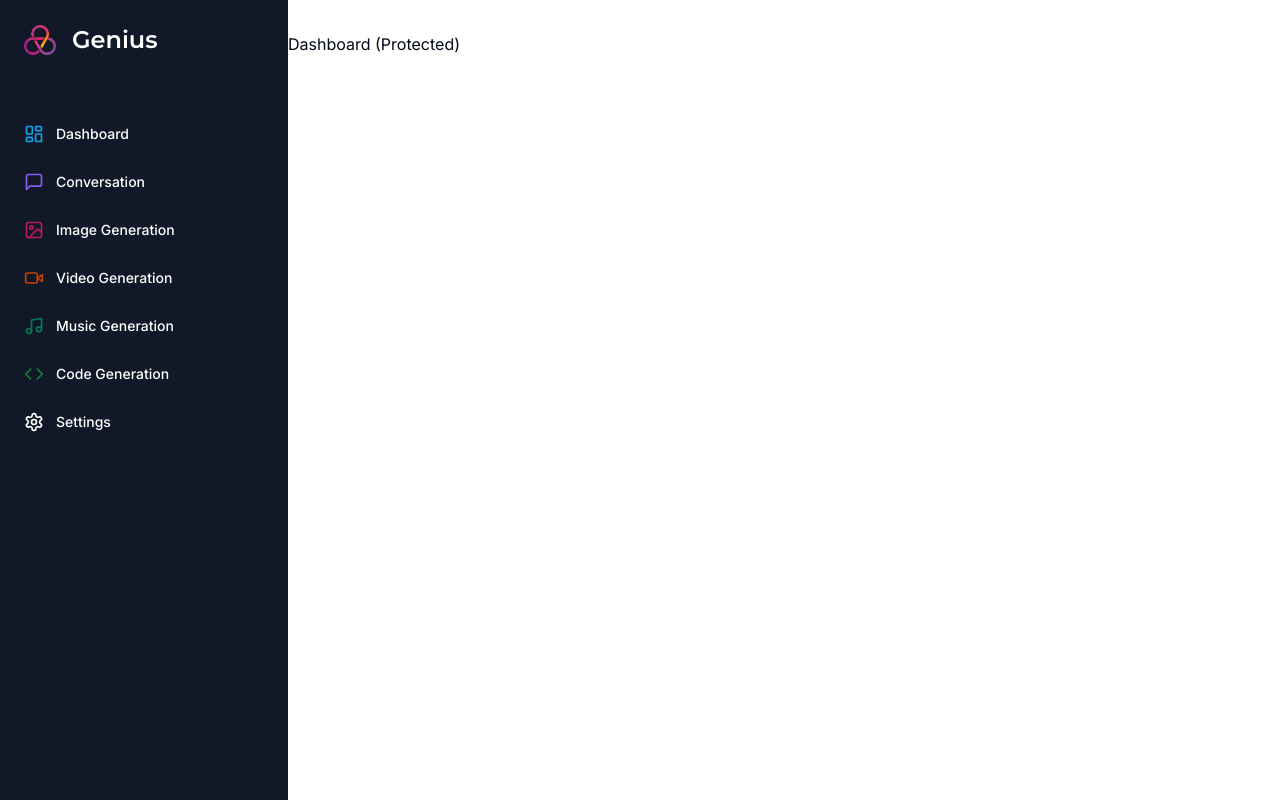
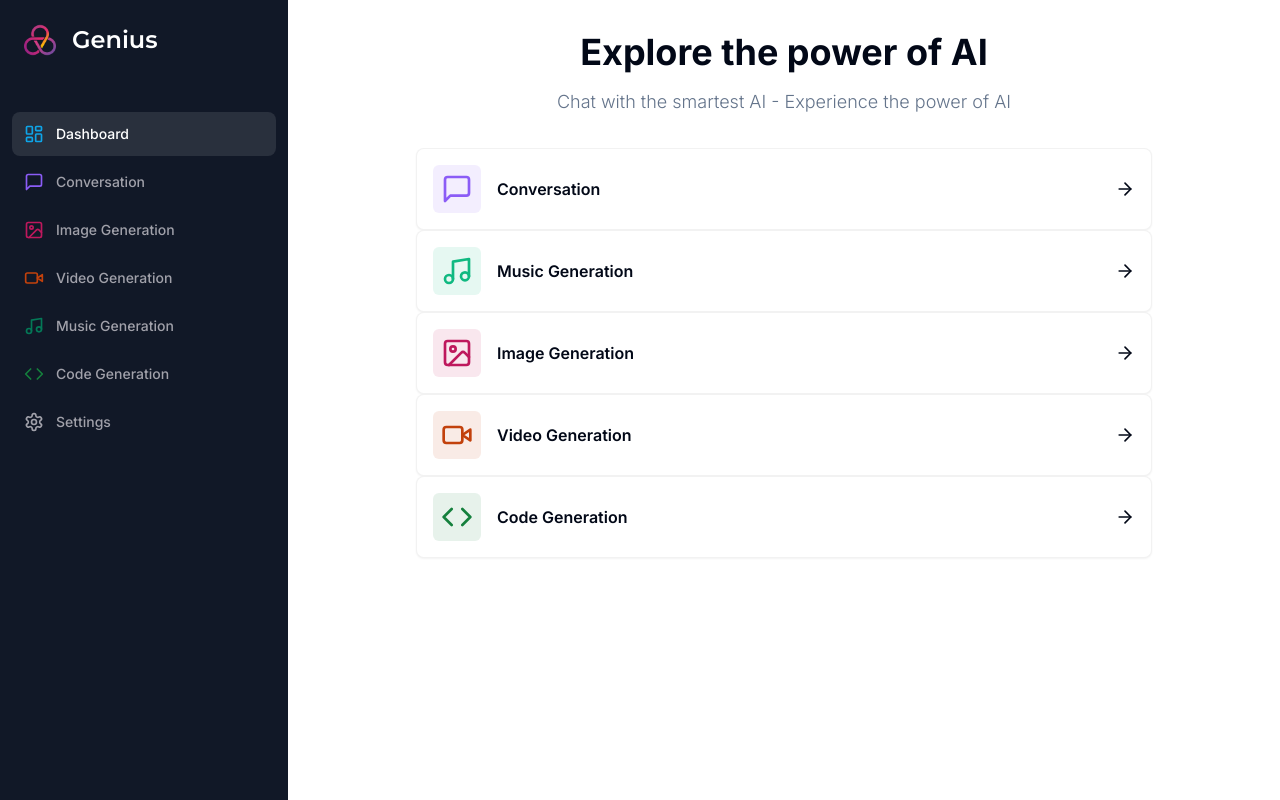
Before and after one commit to mu0363/ai-saas-generator, a Next.js app: page /dashboard in a window 1280 px wide. Built offline with nearby package versions, Linux system fonts and the light colour scheme.

Commit message:
add dashboard cards

```diff
--- a/app/(dahsboard)/(routes)/dashboard/page.tsx
+++ b/app/(dahsboard)/(routes)/dashboard/page.tsx
@@ -1,9 +1,85 @@
-import { UserButton } from "@clerk/nextjs";
+"use client";
+
+import { Card } from "@/components/ui/card";
+import { cn } from "@/lib/utils";
+import {
+  ArrowRight,
+  Code,
+  ImageIcon,
+  MessageSquare,
+  Music,
+  VideoIcon,
+} from "lucide-react";
+import { useRouter } from "next/navigation";
+
+export const tools = [
+  {
+    label: "Conversation",
+    icon: MessageSquare,
+    href: "/conversation",
+    color: "text-violet-500",
+    bgColor: "bg-violet-500/10",
+  },
+  {
+    label: "Music Generation",
+    icon: Music,
+    href: "/music",
+    color: "text-emerald-500",
+    bgColor: "bg-emerald-500/10",
+  },
+  {
+    label: "Image Generation",
+    icon: ImageIcon,
+    color: "text-pink-700",
+    bgColor: "bg-pink-700/10",
+    href: "/image",
+  },
+  {
+    label: "Video Generation",
+    icon: VideoIcon,
+    color: "text-orange-700",
+    bgColor: "bg-orange-700/10",
+    href: "/video",
+  },
+  {
+    label: "Code Generation",
+    icon: Code,
+    color: "text-green-700",
+    bgColor: "bg-green-700/10",
+    href: "/code",
+  },
+];
 
 export default function DashboardPage() {
+  const router = useRouter();
   return (
     <div>
-      <p>Dashboard (Protected)</p>
+      <div className="mb-8 space-y-4">
+        <h2 className="text-2xl md:text-4xl font-bold text-center">
+          Explore the power of AI
+        </h2>
+        <p className="text-muted-foreground font-light text-sm md:text-lg text-center">
+          Chat with the smartest AI - Experience the power of AI
+        </p>
+      </div>
+
+      <div className="px-4 md:px-20 lg:px-32 pace-y-4">
+        {tools.map((tool) => (
+          <Card
+            key={tool.href}
+            className="p-4 border-black/5 flex  items-center justify-between hover:shadow-md transition cursor-pointer"
+            onClick={() => router.push(tool.href)}
+          >
+            <div className="flex items-center gap-x-4">
+              <div className={cn("p-2 w-fit rounded-md", tool.bgColor)}>
+                <tool.icon className={cn("w-8 h-8", tool.color)} />
+              </div>
+              <div className="font-semibold">{tool.label}</div>
+            </div>
+            <ArrowRight className="w-5 h-5" />
+          </Card>
+        ))}
+      </div>
     </div>
   );
 }
--- a/components/mobile-sidebar.tsx
+++ b/components/mobile-sidebar.tsx
@@ -4,8 +4,20 @@
 import { Button } from "./ui/button";
 import { Sheet, SheetContent, SheetTrigger } from "@/components/ui/sheet";
 import { Sidebar } from "./sidebar";
+import { useEffect, useState } from "react";
 
 export function MobileSidebar() {
+  // MEMO: Avoid hydration errors from the sidebar when reload page
+  const [isMounted, setMounted] = useState(false);
+
+  useEffect(() => {
+    setMounted(true);
+  }, []);
+
+  if (!isMounted) {
+    return null;
+  }
+
   return (
     <Sheet>
       <SheetTrigger>
--- a/components/sidebar.tsx
+++ b/components/sidebar.tsx
@@ -1,3 +1,5 @@
+"use client";
+
 import { cn } from "@/lib/utils";
 import {
   LayoutDashboard,
@@ -11,6 +13,7 @@
 import { Montserrat } from "next/font/google";
 import Image from "next/image";
 import Link from "next/link";
+import { usePathname } from "next/navigation";
 
 const montserrat = Montserrat({
   weight: "600",
@@ -62,6 +65,7 @@
 ];
 
 export function Sidebar() {
+  const pathname = usePathname();
   return (
     <div className="space-y-4 py-4 flex flex-col h-full bg-[#111827] text-white">
       <div className="px-3 py-2 flex-1">
@@ -78,7 +82,12 @@
             <Link
               key={route.label}
               href={route.href}
-              className="text-sm group flex p-3 w-full justify-start font-medium cursor-pointer hover:text-white hover:bg-white/10 rounded-lg transition"
+              className={cn(
+                "text-sm group flex p-3 w-full justify-start font-medium cursor-pointer hover:text-white hover:bg-white/10 rounded-lg transition",
+                pathname === route.href
+                  ? "text-white bg-white/10"
+                  : "text-zinc-400"
+              )}
             >
               <div className="flex items-center flex-1">
                 <route.icon className={cn("h-5 w-5 mr-3", route.color)} />
--- /dev/null
+++ b/components/ui/card.tsx
@@ -0,0 +1,79 @@
+import * as React from "react"
+
+import { cn } from "@/lib/utils"
+
+const Card = React.forwardRef<
+  HTMLDivElement,
+  React.HTMLAttributes<HTMLDivElement>
+>(({ className, ...props }, ref) => (
+  <div
+    ref={ref}
+    className={cn(
+      "rounded-lg border bg-card text-card-foreground shadow-sm",
+      className
+    )}
+    {...props}
+  />
+))
+Card.displayName = "Card"
+
+const CardHeader = React.forwardRef<
+  HTMLDivElement,
+  React.HTMLAttributes<HTMLDivElement>
+>(({ className, ...props }, ref) => (
+  <div
+    ref={ref}
+    className={cn("flex flex-col space-y-1.5 p-6", className)}
+    {...props}
+  />
+))
+CardHeader.displayName = "CardHeader"
+
+const CardTitle = React.forwardRef<
+  HTMLParagraphElement,
+  React.HTMLAttributes<HTMLHeadingElement>
+>(({ className, ...props }, ref) => (
+  <h3
+    ref={ref}
+    className={cn(
+      "text-2xl font-semibold leading-none tracking-tight",
+      className
+    )}
+    {...props}
+  />
+))
+CardTitle.displayName = "CardTitle"
+
+const CardDescription = React.forwardRef<
+  HTMLParagraphElement,
+  React.HTMLAttributes<HTMLParagraphElement>
+>(({ className, ...props }, ref) => (
+  <p
+    ref={ref}
+    className={cn("text-sm text-muted-foreground", className)}
+    {...props}
+  />
+))
+CardDescription.displayName = "CardDescription"
+
+const CardContent = React.forwardRef<
+  HTMLDivElement,
+  React.HTMLAttributes<HTMLDivElement>
+>(({ className, ...props }, ref) => (
+  <div ref={ref} className={cn("p-6 pt-0", className)} {...props} />
+))
+CardContent.displayName = "CardContent"
+
+const CardFooter = React.forwardRef<
+  HTMLDivElement,
+  React.HTMLAttributes<HTMLDivElement>
+>(({ className, ...props }, ref) => (
+  <div
+    ref={ref}
+    className={cn("flex items-center p-6 pt-0", className)}
+    {...props}
+  />
+))
+CardFooter.displayName = "CardFooter"
+
+export { Card, CardHeader, CardFooter, CardTitle, CardDescription, CardContent }
```
